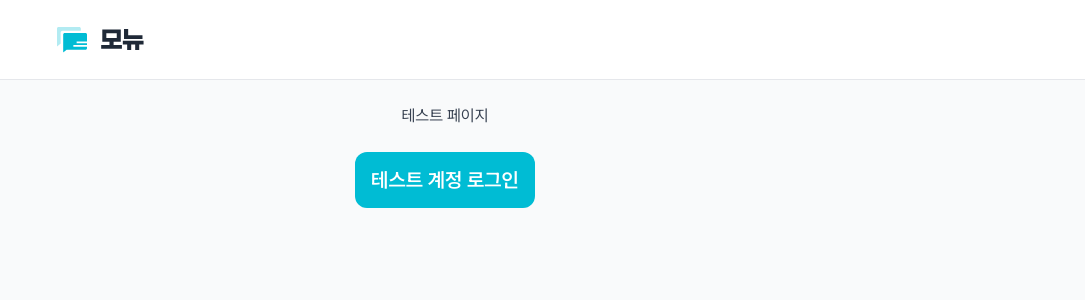
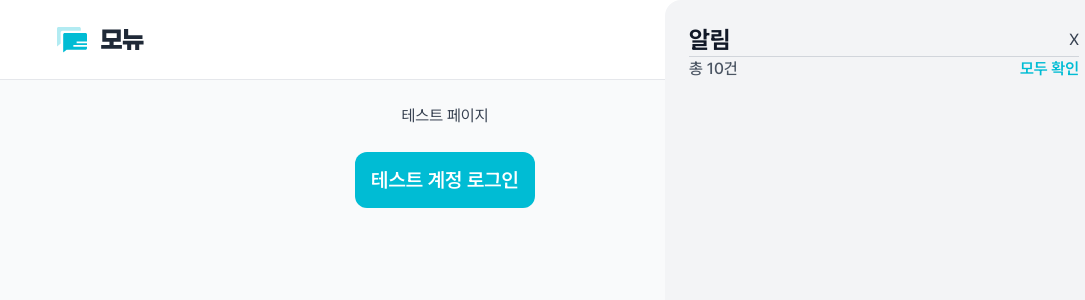
Before and after one commit to team-monew/Monew, a React (Vite) app: page /test in a window 1280 px wide. Shown: the top 300 px of the page, without its empty margins (195-1280 px from the left). Built offline with nearby package versions, Linux system fonts and the light colour scheme.

Commit message:
:construction: design(notificationPanel): 패널 UI 초안

```diff
--- a/src/components/common/notification/NotificationPanel.tsx
+++ b/src/components/common/notification/NotificationPanel.tsx
@@ -0,0 +1,29 @@
+export default function NotificationPanel() {
+  const totalElements = "10";
+
+  return (
+    <aside
+      className="fixed top-0 right-0 flex flex-col overflow-hidden p-6
+      w-[420px] h-dvh rounded-l-2xl bg-gray-100"
+      role="dialog"
+      aria-label="알림"
+    >
+      <div className="flex flex-col items-center justify-center w-[390px]">
+        {/* Header : title */}
+
+        <div className="flex items-center justify-between w-full">
+          <h2 className="text-24-b text-gray-900">알림</h2>
+          <button>X</button>
+        </div>
+
+        <div className="h-[1px] w-[390px] bg-gray-300" />
+
+        {/* Header : total */}
+        <div className="flex items-baseline justify-between w-full">
+          <span className="text-16-m text-gray-600">총 {totalElements}건</span>
+          <button className="text-16-sb text-cyan-500">모두 확인</button>
+        </div>
+      </div>
+    </aside>
+  );
+}
--- a/src/pages/test/TestPage.tsx
+++ b/src/pages/test/TestPage.tsx
@@ -3,6 +3,7 @@ import { ROUTES } from "@/shared/constants/routes";
 import { login } from "@/api/users";
 import Button from "@/components/common/button/Button";
 import { toast } from "react-toastify";
+import NotificationPanel from "@/components/common/notification/NotificationPanel";
 
 const testEmail = {
   email: "mmgg@codeit.com",
@@ -32,6 +33,7 @@ export default function TestPage() {
       <Button onClick={handleLogin} className="maw-w-[400px] p-4">
         테스트 계정 로그인
       </Button>
+      <NotificationPanel />
     </div>
   );
 }
--- a/src/types/ids.ts
+++ b/src/types/ids.ts
@@ -4,7 +4,7 @@ export type UserId = UUID;
 export type ArticleId = UUID;
 export type InterestId = UUID;
 export type CommentId = UUID;
-export type NotificationId = string;
+export type NotificationId = UUID;
 
 export type ArticleViewId = UUID;
 export type CommentLikeId = UUID;
```
